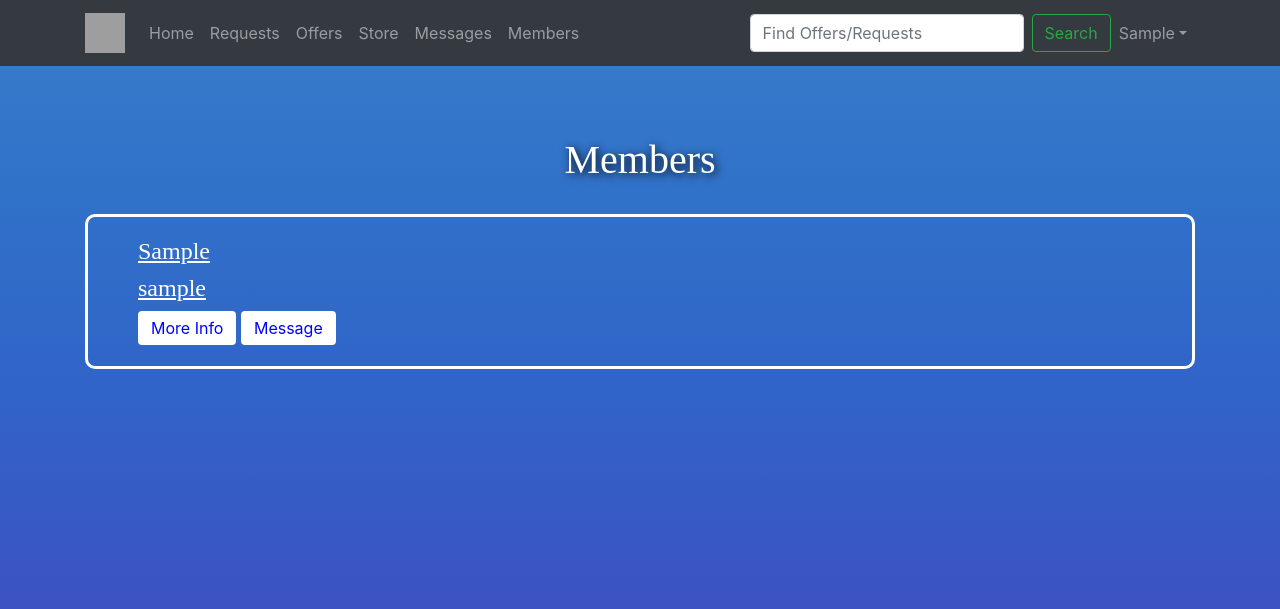
After one commit to ontopoftheworld/freecycle-distribution-project, a Node server app: page /users in a window 1280 px wide. The commit adds this page. Shown: the top 609 px of the page. Run offline with Node 20, Linux system fonts and the light colour scheme; the visitor is signed in with stand-in values (Sample User, id 1); some libraries are stand-ins or nearby versions; some web fonts are replaced; grey boxes are pictures that could not be loaded.

Commit message:
user page

```diff
--- a/app.js
+++ b/app.js
@@ -18,6 +18,7 @@ var indexRoutes =   require("./routes/index"),
     requestRoutes = require("./routes/requests"),
     storeRoutes =   require("./routes/store"),
     messagesRoutes = require("./routes/messages");
+    userRoutes = require("./routes/users");
 
 mongoose.connect("mongodb://localhost/timebank");
 
@@ -49,6 +50,7 @@ app.use(requestRoutes);
 app.use(offerRoutes);
 app.use(storeRoutes);
 app.use(messagesRoutes);
+app.use(userRoutes);
 
 server.listen(8080, function(){
     console.log('- Server listening on port 8080');
--- a/models/users.js
+++ b/models/users.js
@@ -20,7 +20,8 @@ var userSchema = new mongoose.Schema({
             type: mongoose.Schema.Types.ObjectId,
             ref: "Offer"
         }
-    ]
+    ],
+    ipAddress: String
 });
 
 userSchema.plugin(passportLocalMongoose);
--- /dev/null
+++ b/routes/users.js
@@ -0,0 +1,37 @@
+var express = require("express");
+var router = express.Router();
+var passport = require("passport");
+
+var Offer = require("../models/offers"),
+    Request = require("../models/requests"),
+    User = require("../models/users");
+
+// Members routes:
+router.get("/users", isLoggedIn, function(req, res) {
+    User.find({}, function(err, allUsers){
+        if(err){
+            console.log(err);
+        } else {
+            res.render("users", {users: allUsers} );
+        }
+    });
+});
+
+router.get("/users/:id", isLoggedIn, function(req, res) {
+    User.findById(req.params.id, function(err, foundUser) {
+        if(err) {
+            console.log(err);
+        } else {
+            res.render("userprofile", {user: foundUser});
+        }
+    });
+});
+
+function isLoggedIn(req, res, next) {
+    if(req.isAuthenticated()) {
+        return next();
+    }
+    res.redirect("/login");
+}
+
+module.exports = router;
--- a/views/partials/header.ejs
+++ b/views/partials/header.ejs
@@ -45,6 +45,9 @@
                         <li class="nav-item">
                             <a class="nav-link" href="/messages">Messages</a>
                         </li>
+                        <li class="nav-item">
+                            <a class="nav-link" href="/users">Members</a>
+                        </li>
                     </ul>
 
                     <form action="" id="searchForm" class="form-inline my-2 my-lg-0">
--- a/views/userprofile.ejs
+++ b/views/userprofile.ejs
@@ -2,10 +2,10 @@
 
 <div class="container">
 <div id="userProfile">
-<h1> <%= currentUser.username %>! </h1>
+<h1> <%= user.username %>! </h1>
 <img src="/static/images/noProfilePic" width="100px" height="100px">
 <div id="hoursSection">
-<h4> Hours: <%= currentUser.hours %> </h4>
+<h4> Hours: <%= user.hours %> </h4>
 </div>
 <div id="infoSection">
 <p>Contact me: </p>
--- /dev/null
+++ b/views/users.ejs
@@ -0,0 +1,21 @@
+<% include partials/header %>
+
+    <div class="container">
+        <h1>Members</h1>
+            <div style="">
+                <% users.forEach(function(user){ %>
+		            <div class="indivPost">
+                    <span>
+                        <h4><%= user.firstName %></h4>
+                        <h4><%= user.username %></h4>
+                    </span>
+                    <p>
+                        <a href="/users/<%= user._id %>" class="btn btn-primary">More Info</a>
+                        <a href="/users/<%= user._id %>" class="btn btn-primary">Message</a>
+                    </p>
+		            </div>
+                <% }); %>
+            </div>
+    </div>
+
+<% include partials/footer %>
```
